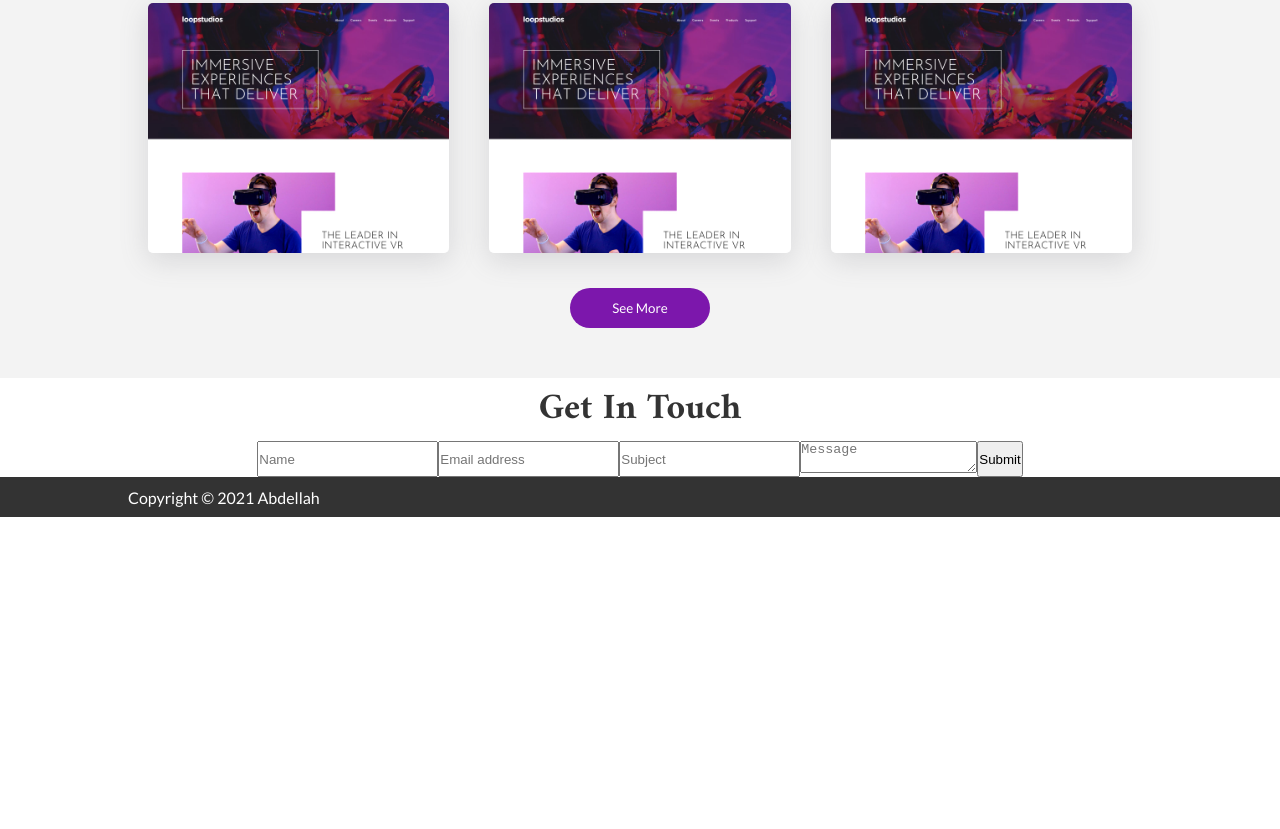
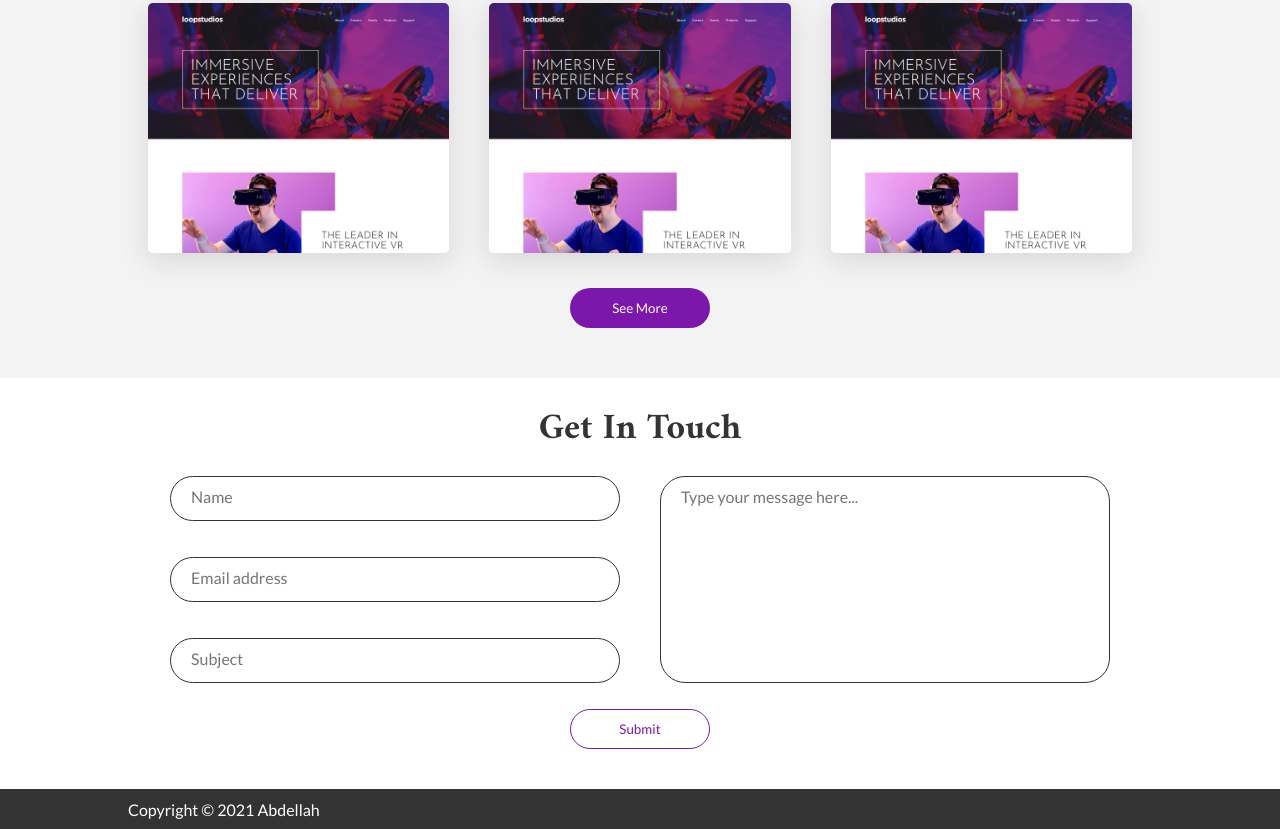
Before and after one commit to AbdellahBahsine/Portfolio-v1, a plain HTML site: page index.html in a window 1280 px wide. Shown: the part 1521-2350 px from the top of the page. Before the commit the page ends 2038 px from the top, so only its background shows below. Drawn offline with Linux system fonts and the light colour scheme.

Commit message:
created contact section

```diff
--- a/index.html
+++ b/index.html
@@ -105,15 +105,17 @@
             <div class="contact__wrapper">
                 <h2 class="black-text title serif">Get In Touch</h2>
                 <form class="contact__form">
+                    <div class="contact__form__wrapper">
                     <div class="half left contact__form--left">
                       <input type="text" id="input-name" placeholder="Name">
                       <input type="email" id="input-email" placeholder="Email address">
                       <input type="text" id="input-subject" placeholder="Subject">
                     </div>
-                    <div class="half right contact-form--right">
-                      <textarea name="message" type="text" id="input-message" placeholder="Message"></textarea>
+                    <div class="half right contact__form--right">
+                      <textarea name="message" type="text" id="input-message" placeholder="Type your message here..."></textarea>
                     </div>
-                    <input type="submit" value="Submit" id="input-submit">
+                    </div>
+                    <div><input type="submit" value="Submit" class="btn btn--secondary">  </div>
                   </form>
             </div>
         </section>
--- a/resources/css/index.scss
+++ b/resources/css/index.scss
@@ -58,11 +58,13 @@ button{
 .btn--primary{
     background-color: $primary-color;
     color: #fff;
+    font-family: $sans-serif-font;
 }
 
 .btn--secondary{
     border: 1px solid $primary-color;
     color: $primary-color;
+    font-family: $sans-serif-font;
 }
 
 header{
@@ -261,6 +263,8 @@ main{
     }
 
     .contact{
+        margin-top: 20px;
+        margin-bottom: 40px;
 
         .contact__wrapper{
             width: 80%;
@@ -271,11 +275,66 @@ main{
 
             .contact__form{
                 display: flex;
+                flex-direction: column;
+                align-items: center;
+                margin-top: 15px;
+
+                .contact__form__wrapper{
+                    display: flex;
 
                 .contact__form--left, .contact__form--right{
                     display: flex;
+                    flex-direction: column;
+                    margin: 0 20px;
+
+                    input[type="text"], input[type="email"]{
+                        width: 450px;
+                        height: 45px;
+                        border-radius: 25px;
+                        border: 1px solid #333;
+                        margin-bottom: 36px;
+                        padding: 6px 20px;
+                        outline: none;
+
+                        &:last-child{
+                            margin-bottom: 0;
+                        }
+
+                        &::placeholder{
+                            font-family: $sans-serif-font;
+                            font-size: 16px;
+                        }
+                    }
+
+                    textarea{
+                        width: 450px;
+                        height: 100%;
+                        border: 1px solid #333;
+                        border-radius: 25px;
+                        padding: 10px 20px;
+                        outline:none;
+                        resize: none;
+
+                        &::placeholder{
+                            font-family: $sans-serif-font;
+                            font-size: 16px;
+                        }
+                    }
+
                 }
+
             }
+
+            .btn{
+                width: 140px;
+                height: 40px;
+                border-radius: 25px;
+                margin-top: 26px;
+                background: none;
+                outline: none;
+                cursor: pointer;
+            }
+        }
         }
     }
 }
```
Also changed, not shown: resources/css/index.css, 1 other file.
